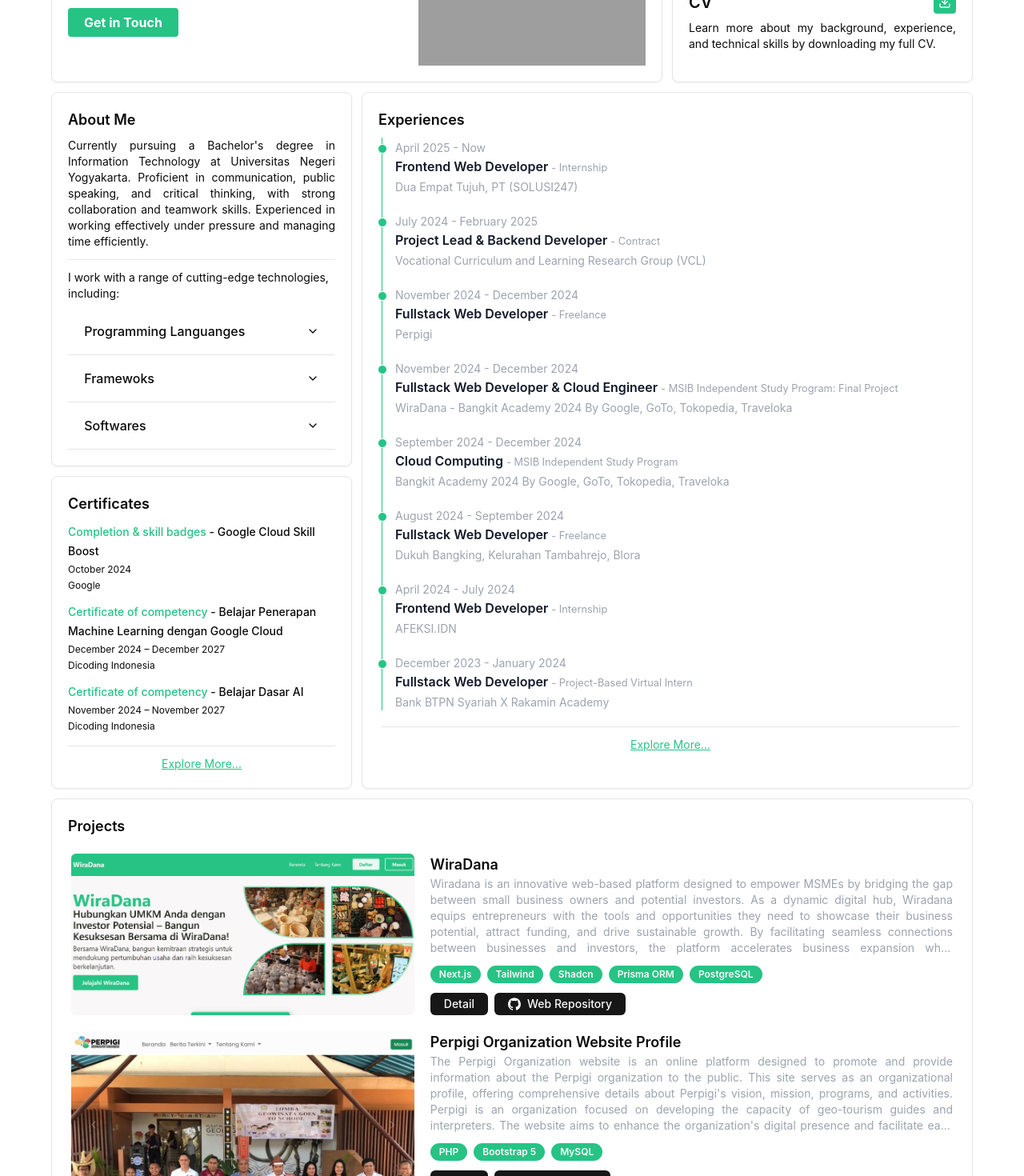
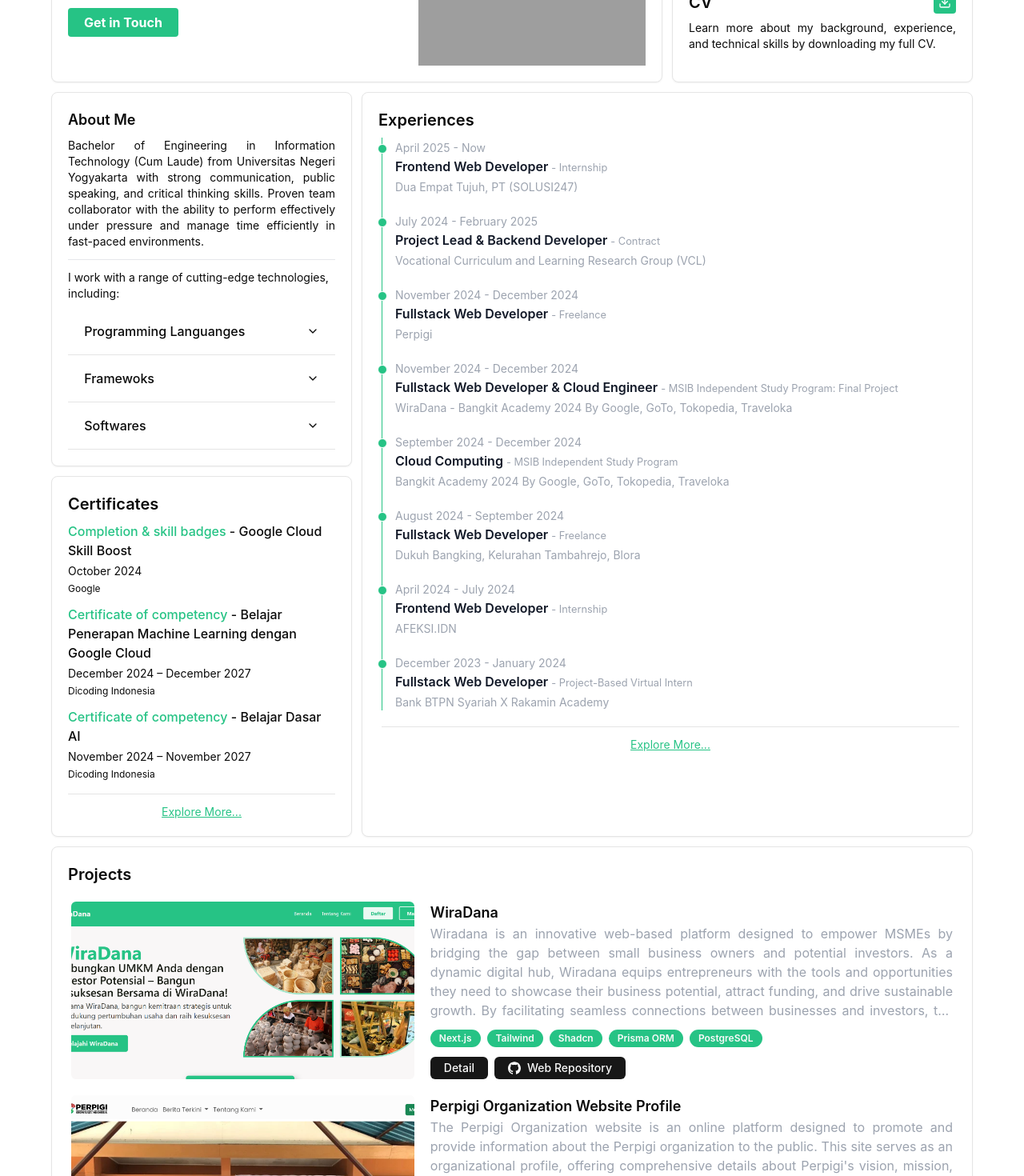
Before and after one commit to daffasatrianegara/personal-website, a React (Vite) app: page / in a window 1280 px wide. Shown: the part 480-1950 px from the top of the page at 80% size. Built offline with nearby package versions, Linux system fonts and the light colour scheme; grey boxes are pictures that could not be loaded.

Commit message:
feat(styling): update styling for certificates, experiences, and projects content

```diff
--- a/src/components/content/certificates.tsx
+++ b/src/components/content/certificates.tsx
@@ -6,12 +6,12 @@
 
   return (
     <Card className="p-5 h-full">
-      <p className="text-base md:text-lg font-semibold">Certificates</p>
+      <p className="text-lg md:text-xl font-semibold">Certificates</p>
       <div className="w-full flex flex-col gap-2 mt-2">
         {contentData.map((data, index) => (
           <div key={index}>
             <a
-              className="text-sm hover:underline font-medium"
+              className="text-sm md:text-base hover:underline font-medium"
               href={data.url}
               target="_blank"
             >
@@ -31,7 +31,7 @@
                 </>
               )}
             </a>
-            <p className="text-xs my-1">
+            <p className="text-xs md:text-sm my-1">
               {data.end_date === ""
                 ? `${data.published_date}`
                 : `${data.published_date} – ${data.end_date}`}
@@ -43,7 +43,7 @@
         <div className="flex justify-center">
           <a
             href="/certificates"
-            className="text-sm text-emerald underline md:text-sm hover:text-emeraldhover"
+            className="text-sm text-emerald underline hover:text-emeraldhover"
           >
             Explore More...
           </a>
--- a/src/components/content/experiences.tsx
+++ b/src/components/content/experiences.tsx
@@ -11,7 +11,7 @@
 
   return (
     <Card className="p-5 h-full">
-      <p className="text-base md:text-lg font-semibold">Experiences</p>
+      <p className="text-lg md:text-xl font-semibold">Experiences</p>
       <div className="ms-1 mt-2 w-full">
         <ol className="relative border-s border-emerald dark:border-gray-700">
           {contentData.map((data, index) => (
@@ -36,7 +36,7 @@
         <div className="flex justify-center mt-3">
           <a
             href="/experiences"
-            className="text-sm text-emerald underline md:text-sm hover:text-emeraldhover"
+            className="text-sm text-emerald underline hover:text-emeraldhover"
           >
             Explore More...
           </a>
--- a/src/components/content/projects.tsx
+++ b/src/components/content/projects.tsx
@@ -21,7 +21,7 @@
 
   return (
     <Card className="p-5">
-      <p className="text-base md:text-lg font-semibold">Projects</p>
+      <p className="text-lg md:text-xl font-semibold">Projects</p>
       <div className="mt-2 md:mt-4 w-full">
         <div className="p-1">
           {contentData.map((data) => {
@@ -43,13 +43,13 @@
                   <p className="text-base md:text-lg font-semibold">
                     {data.name}
                   </p>
-                  <p className="text-xs md:text-sm text-gray-400 dark:text-gray-300 line-clamp-5 text-justify">
+                  <p className="text-sm md:text-base text-gray-400 dark:text-gray-300 line-clamp-5 text-justify">
                     {data.description}
                   </p>
                   <div className="w-full flex flex-wrap my-3 gap-2">
                     {data.technologies.map((tech, index) => (
                       <Badge
-                        className="bg-emerald hover:bg-emeraldhover"
+                        className="bg-emerald hover:bg-emeraldhover text-xs"
                         key={index}
                       >
                         <p className="text-[#FAFAFA]">{tech}</p>
--- a/src/components/footer.tsx
+++ b/src/components/footer.tsx
@@ -1,7 +1,7 @@
 const FooterComponent: React.FC = () => {
   return (
     <div className="w-full flex justify-center items-center border-t-[1px] py-7">
-      <p className="font-medium text-sm text-center max-sm:text-xs px-3">
+      <p className="font-medium text-xs sm:text-sm text-center px-3">
         Crafted with care💚 by{" "}
         <span className="font-semibold">
           <a
--- a/src/contents/dynamic-data/about-us.json
+++ b/src/contents/dynamic-data/about-us.json
@@ -1,9 +1,7 @@
 {
   "about-us": {
-    "text-main": "Currently pursuing a Bachelor's degree in Information Technology at Universitas Negeri Yogyakarta. Proficient in communication, public speaking, and critical thinking, with strong collaboration and teamwork skills. Experienced in working effectively under pressure and managing time efficiently.",
+    "text-main": "Bachelor of Engineering in Information Technology (Cum Laude) from Universitas Negeri Yogyakarta with strong communication, public speaking, and critical thinking skills. Proven team collaborator with the ability to perform effectively under pressure and manage time efficiently in fast-paced environments.",
     "programming-languages": [
-      "HTML",
-      "CSS",
       "JavaScript",
       "TypeScript",
       "PHP",
@@ -16,6 +14,7 @@
       "React.js",
       "Next.js",
       "Vue.js",
+      "Nuxt.js",
       "Laravel",
       "Node.js",
       "Express.js",
@@ -24,7 +23,9 @@
       "Chakra UI",
       "Bootstrap",
       "Shadcn/ui",
-      "Next/ui"
+      "Next/ui",
+      "Nuxt/ui",
+      "Prime Vue"
     ],
     "softwares": [
       "Visual Studio Code",
```
